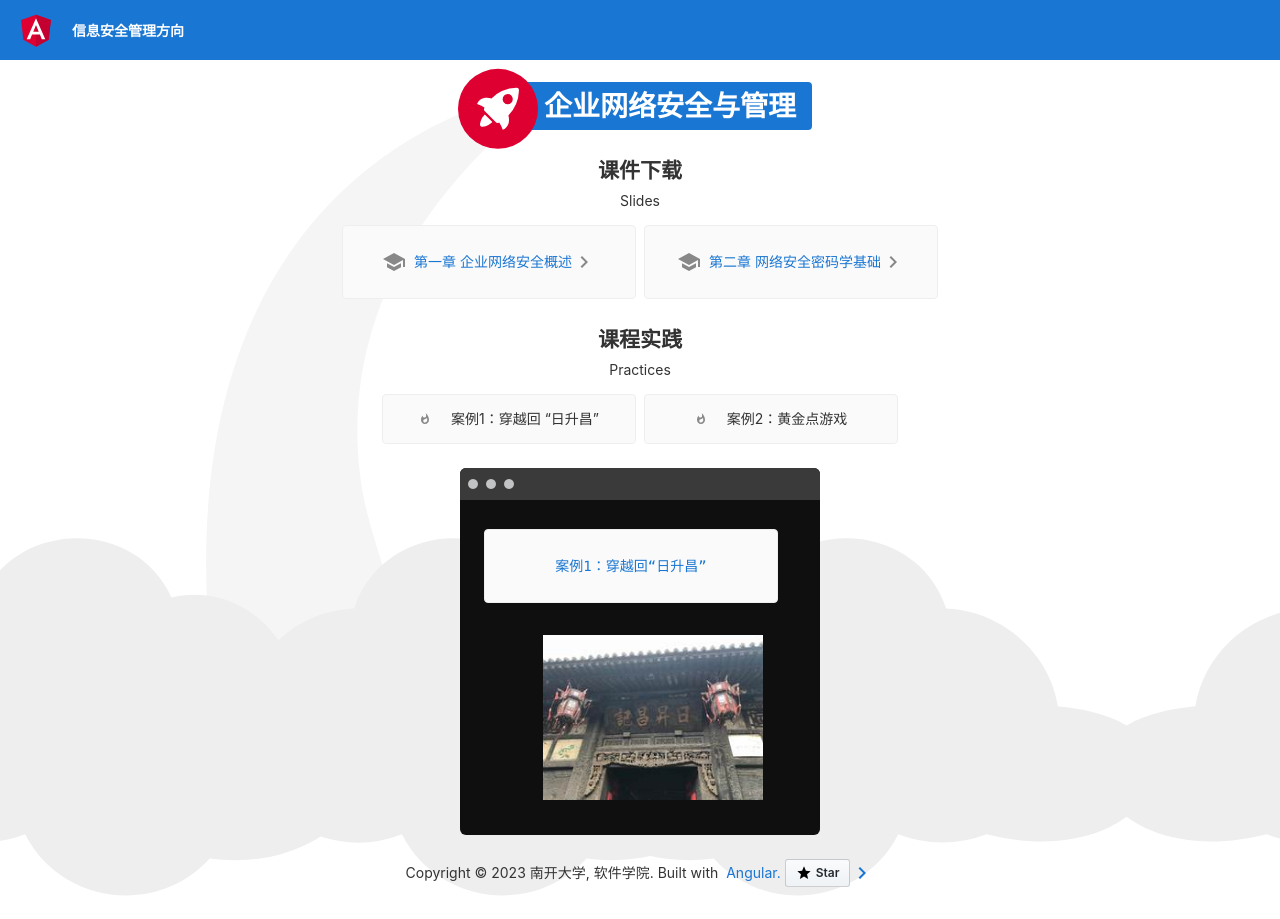
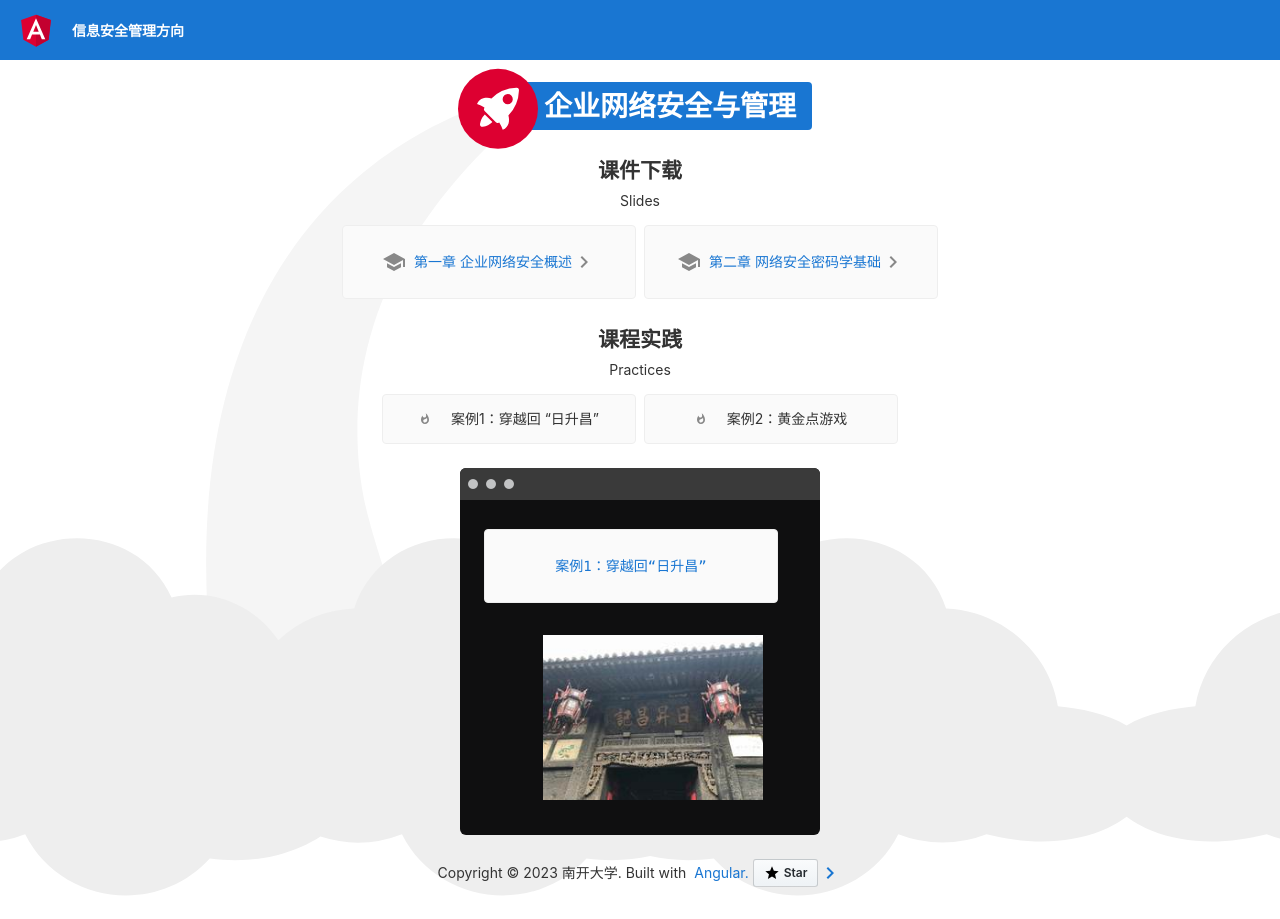
Before and after one commit to walkman617/my-angular-nsm, an Angular app: page / in a window 1280 px wide. Built offline with nearby package versions, Linux system fonts and the light colour scheme.

Commit message:
Update app.component.html

```diff
--- a/src/app/app.component.html
+++ b/src/app/app.component.html
@@ -416,7 +416,7 @@
 
   <!-- Footer -->
   <footer>
-    Copyright © 2023 南开大学, 软件学院. Built with &nbsp;
+    Copyright © 2023 南开大学. Built with &nbsp;
       <a href="https://github.com/angular/angular" target="_blank" rel="noopener"> Angular.
         <div class="github-star-badge">
             <svg class="material-icons" xmlns="http://www.w3.org/2000/svg" width="24" height="24" viewBox="0 0 24 24"><path d="M0 0h24v24H0z" fill="none"/><path d="M12 17.27L18.18 21l-1.64-7.03L22 9.24l-7.19-.61L12 2 9.19 8.63 2 9.24l5.46 4.73L5.82 21z"/></svg>
```
